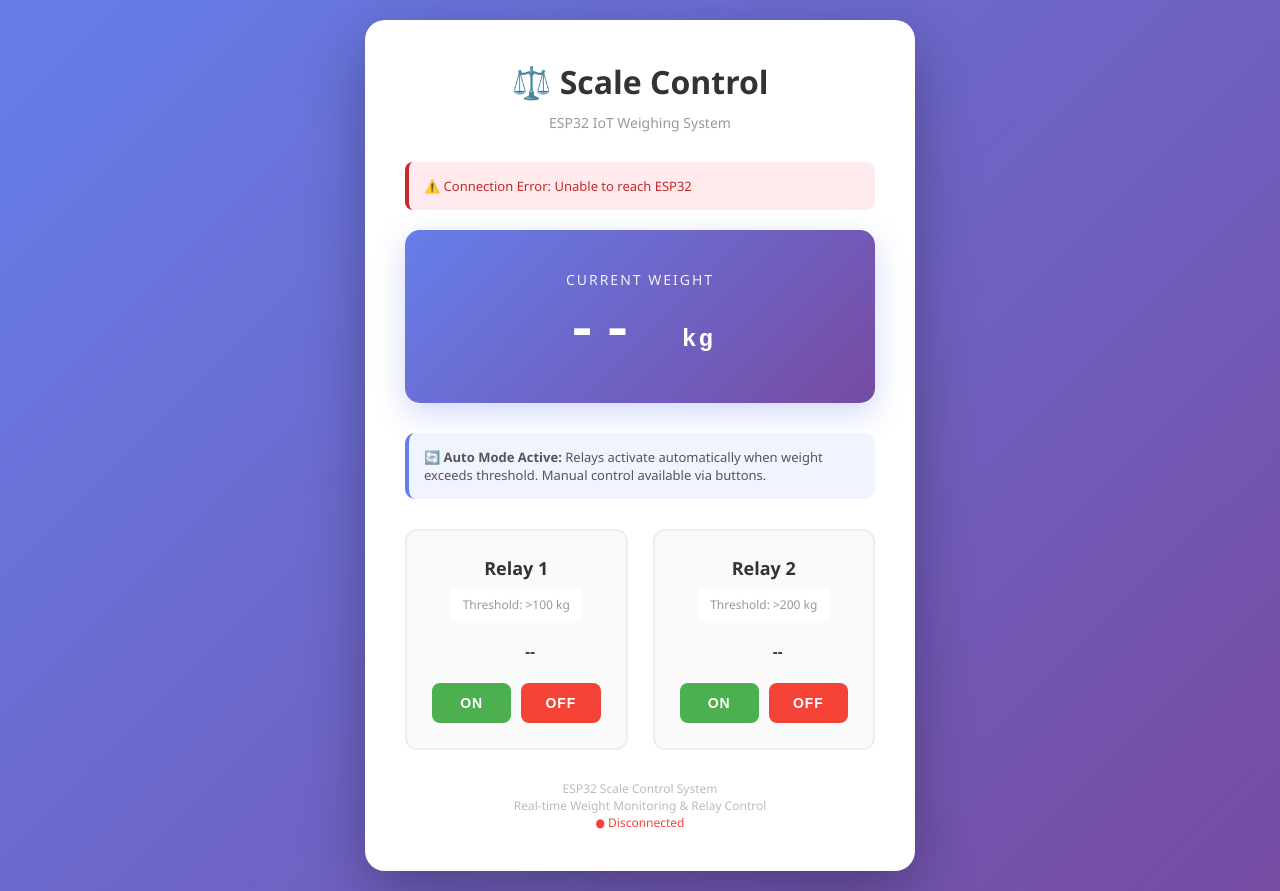
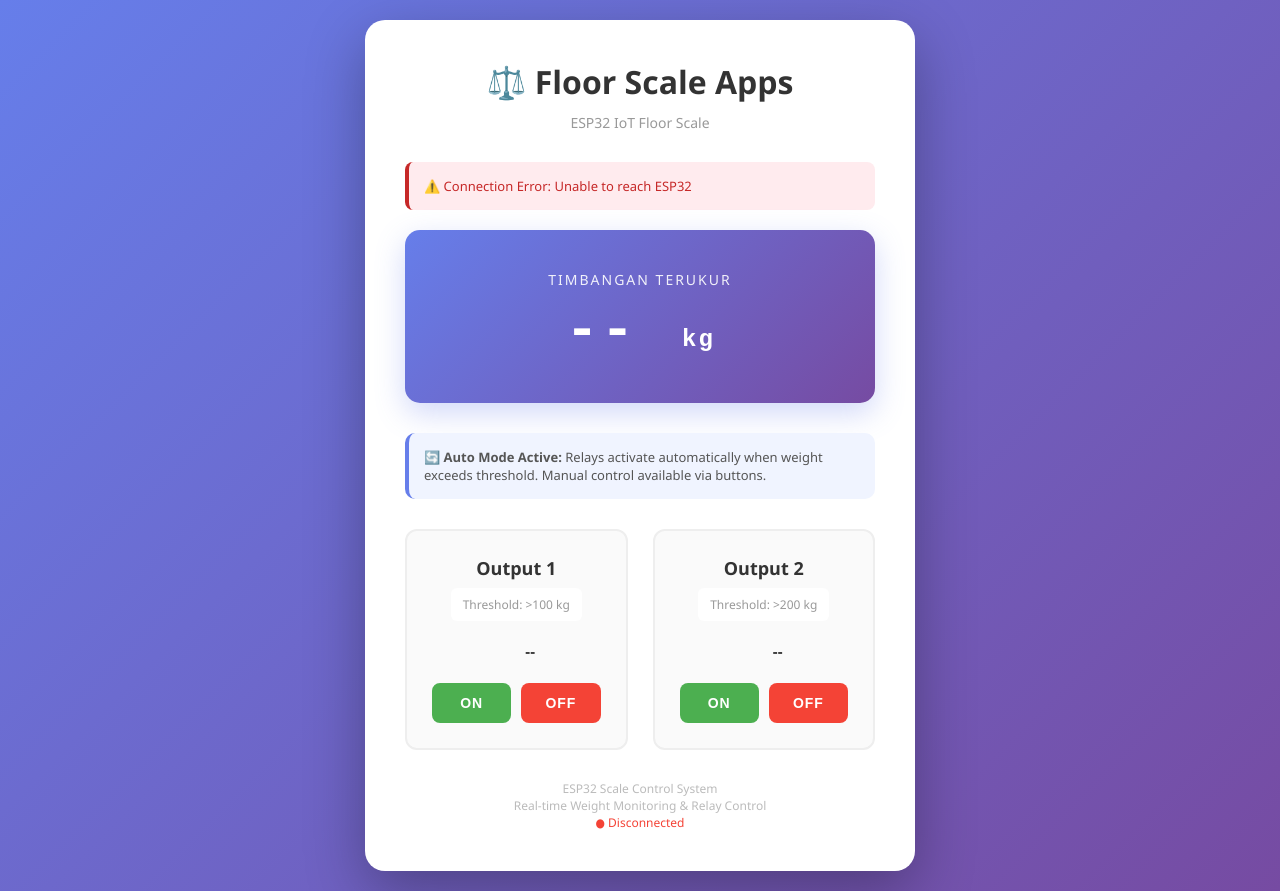
Before and after one commit to bytebleed2025-star/A12E_ESP32, a plain HTML site: page data/index.html in a window 1280 px wide. Drawn offline with Linux system fonts and the light colour scheme; no server answers.

Commit message:
edit web page

```diff
--- a/data/index.html
+++ b/data/index.html
@@ -244,13 +244,13 @@
 </head>
 <body>
   <div class="container">
-    <h1>⚖️ Scale Control</h1>
-    <div class="subtitle">ESP32 IoT Weighing System</div>
+    <h1>⚖️ Floor Scale Apps</h1>
+    <div class="subtitle">ESP32 IoT Floor Scale</div>
 
     <div id="errorBox" class="error" style="display: none;"></div>
 
     <div class="weight-display">
-      <div class="weight-label">Current Weight</div>
+      <div class="weight-label">Timbangan Terukur</div>
       <div class="weight-value">
         <span id="weight">--</span>
         <span class="weight-unit">kg</span>
@@ -264,7 +264,7 @@
     <div class="relay-grid">
       <!-- Relay 1 -->
       <div class="relay-card">
-        <div class="relay-title">Relay 1</div>
+        <div class="relay-title">Output 1</div>
         <div class="relay-threshold" id="threshold1">Threshold: >100 kg</div>
         <div class="status-text">
           <span class="status-indicator" id="relay1Indicator"></span>
@@ -278,7 +278,7 @@
 
       <!-- Relay 2 -->
       <div class="relay-card">
-        <div class="relay-title">Relay 2</div>
+        <div class="relay-title">Output 2</div>
         <div class="relay-threshold" id="threshold2">Threshold: >200 kg</div>
         <div class="status-text">
           <span class="status-indicator" id="relay2Indicator"></span>
```
